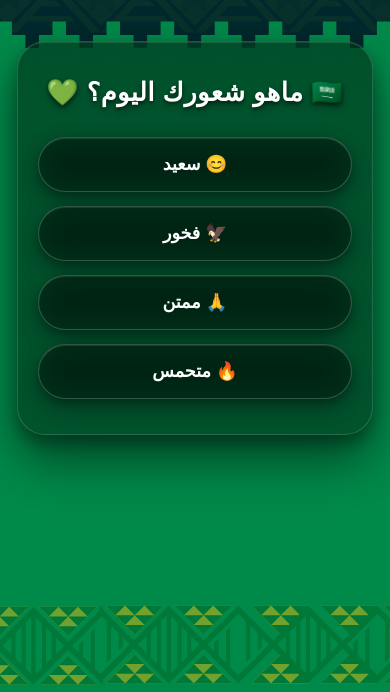
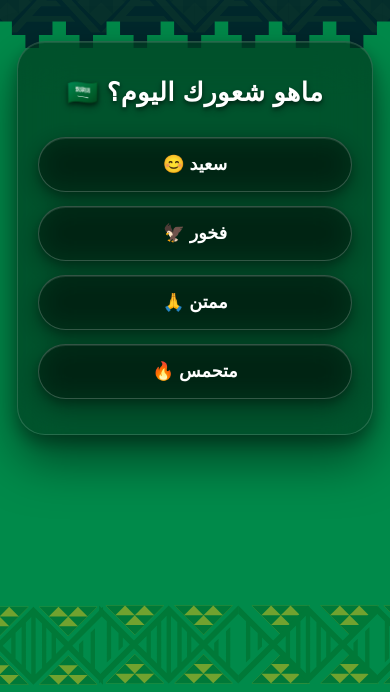
Before and after one commit to Ahmed904667/SaudiNationalDay, a plain HTML site: page index.html in a window 390 px wide. Shown: the part 152-844 px from the top of the page. Drawn offline with Linux system fonts and the light colour scheme.

Commit message:
mobile layout2

```diff
--- a/index.html
+++ b/index.html
@@ -827,13 +827,13 @@
     <!-- Main Content -->
     <main class="main">
         <div class="card">
-            <h1 class="title">🇸🇦 ماهو شعورك اليوم؟ 💚</h1>
+            <h1 class="title"> ماهو شعورك اليوم؟ 🇸🇦</h1>
 
             <div class="buttons">
-                <button class="btn" onclick="showMood('happy')">😊 سعيد</button>
-                <button class="btn" onclick="showMood('proud')">🦅 فخور</button>
-                <button class="btn" onclick="showMood('grateful')">🙏 ممتن</button>
-                <button class="btn" onclick="showMood('excited')">🔥 متحمس</button>
+                <button class="btn" onclick="showMood('happy')">سعيد 😊</button>
+                <button class="btn" onclick="showMood('proud')">فخور 🦅</button>
+                <button class="btn" onclick="showMood('grateful')">ممتن 🙏</button>
+                <button class="btn" onclick="showMood('excited')">متحمس 🔥</button>
             </div>
         </div>
     </main>
```
